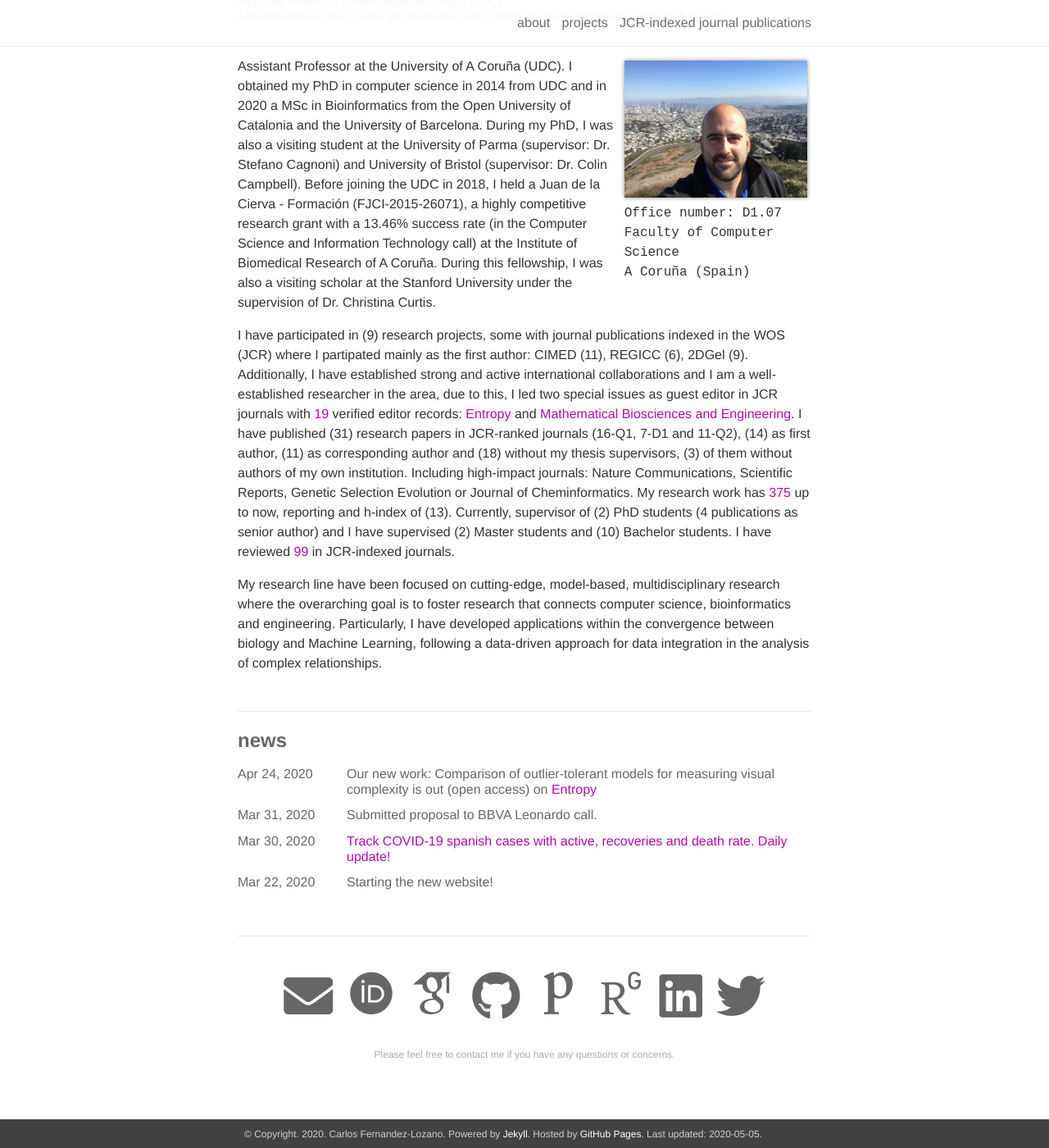
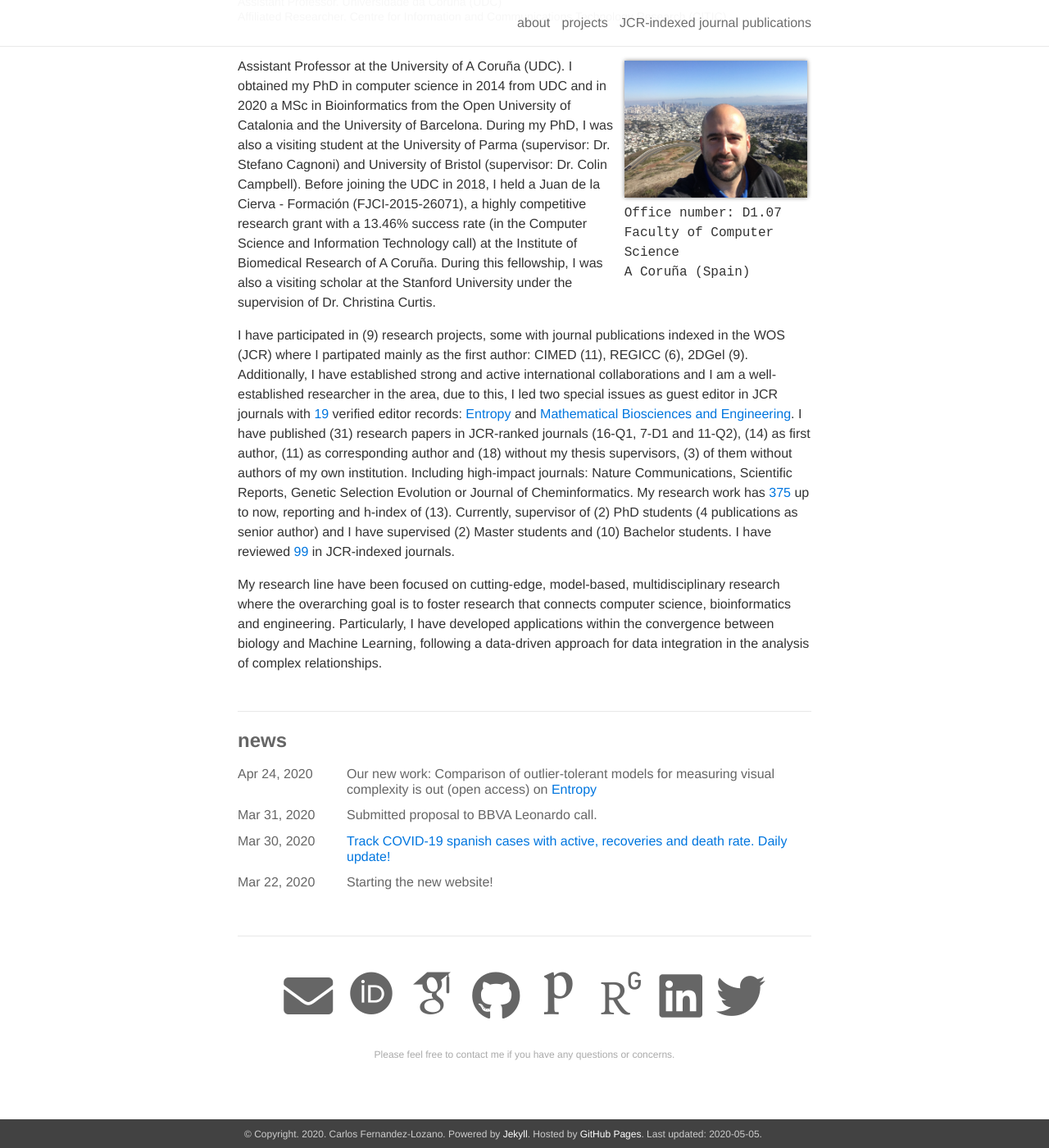
Before and after one commit to cafernandezlo/es_github_cafernandezlo, a Jekyll site: the page built from _pages/about.md, in a window 1280 px wide and 1400 px high, scrolled down 204 px. Shown: the whole window at 82% size. Built offline with Jekyll 4.4.1, drawn with Linux system fonts in a browser that asks for light colours; nearby versions of some CDN libraries; some web fonts are replaced.

Commit message:
se cambia morado a azul, se añaden asteriscos al fichero bibtex

```diff
--- a/_bibliography/papers.bib
+++ b/_bibliography/papers.bib
@@ -48,7 +48,7 @@ note={Q1, 5/69 MS, 11.878 IF}
 }
 
 @ARTICLE{Mata2019253,
-author={Mata, G. and Radojević, M. and Fernandez-Lozano, C. and Smal, I. and Werij, N. and Morales, M. and Meijering, E. and Rubio, J.},
+author={Mata, G.* and Radojević, M.* and Fernandez-Lozano, C.* and Smal, I. and Werij, N. and Morales, M. and Meijering, E. and Rubio, J.},
 title={Automated Neuron Detection in High-Content Fluorescence Microscopy Images Using Machine Learning},
 journal={Neuroinformatics},
 year={2019},
@@ -106,7 +106,7 @@ note={Q1, 21/133 CS-AI, 4.664 IF}
 }
 
 @ARTICLE{Fernandez-Lozano2019,
-author={Fernandez-Lozano, C. and Carballal, A. and Machado, P. and Santos, A. and Romero, J.},
+author={Fernandez-Lozano, C.* and Carballal, A.* and Machado, P. and Santos, A. and Romero, J.},
 title={Visual complexity modelling based on image features fusion of multiple kernels},
 journal={PeerJ},
 year={2019},
--- a/_sass/_variables.scss
+++ b/_sass/_variables.scss
@@ -70,10 +70,10 @@ $darken-2:          rgba(#000,.125) !default;
 $darken-3:          rgba(#000,.25) !default;
 $darken-4:          rgba(#000,.5) !default;
 
-$theme-color:       $purple;
+$theme-color:       $blue-1;
 $code-color:        $dark-gray;
 $text-color:        $mid-gray;
-$background-color:  white;
+$background-color:  $darken-1;
 
 // Links
 $link-color:        $theme-color;
```
Also changed, not shown: _pages/publications.md (+1 -0 lines).
